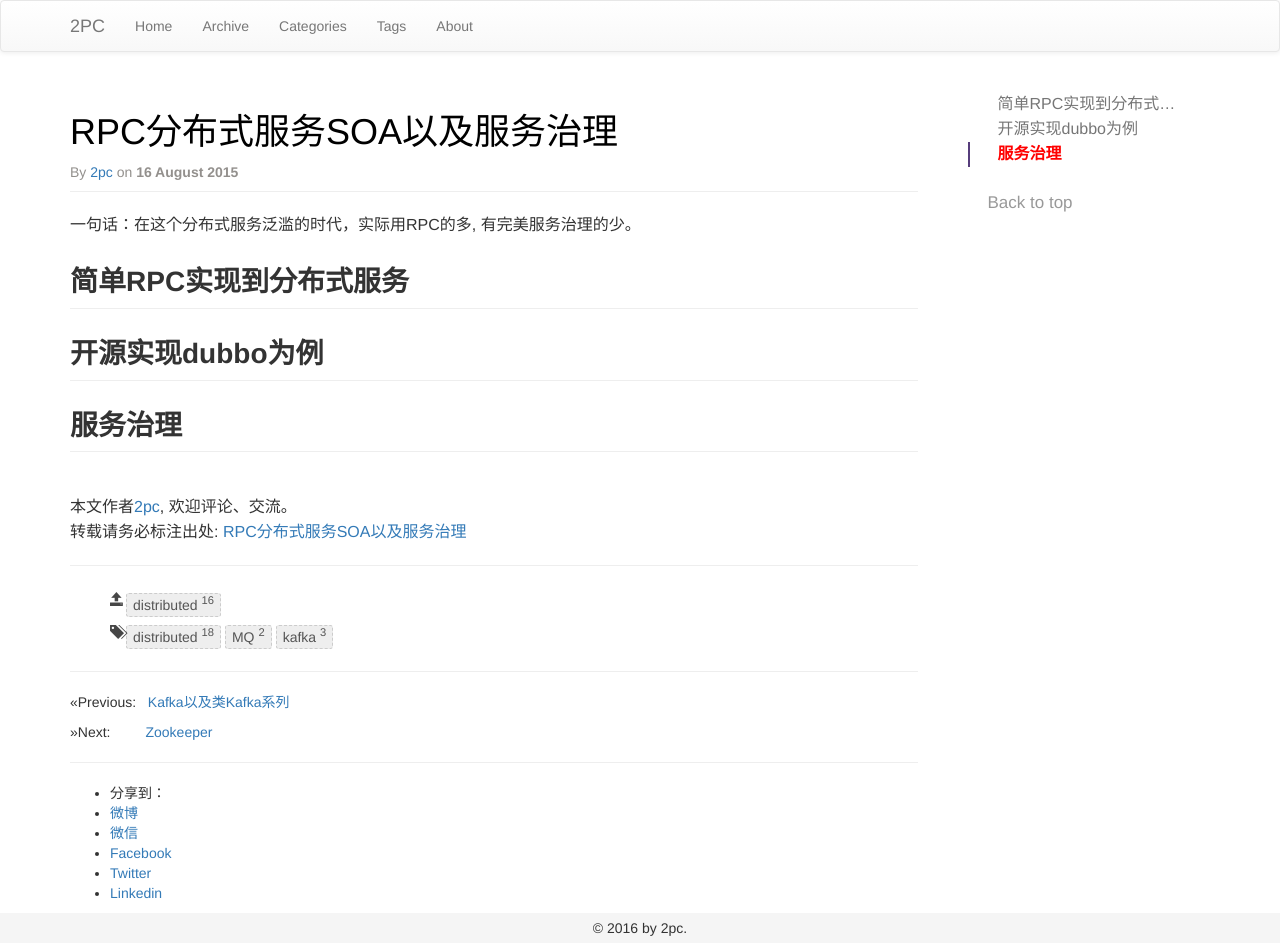
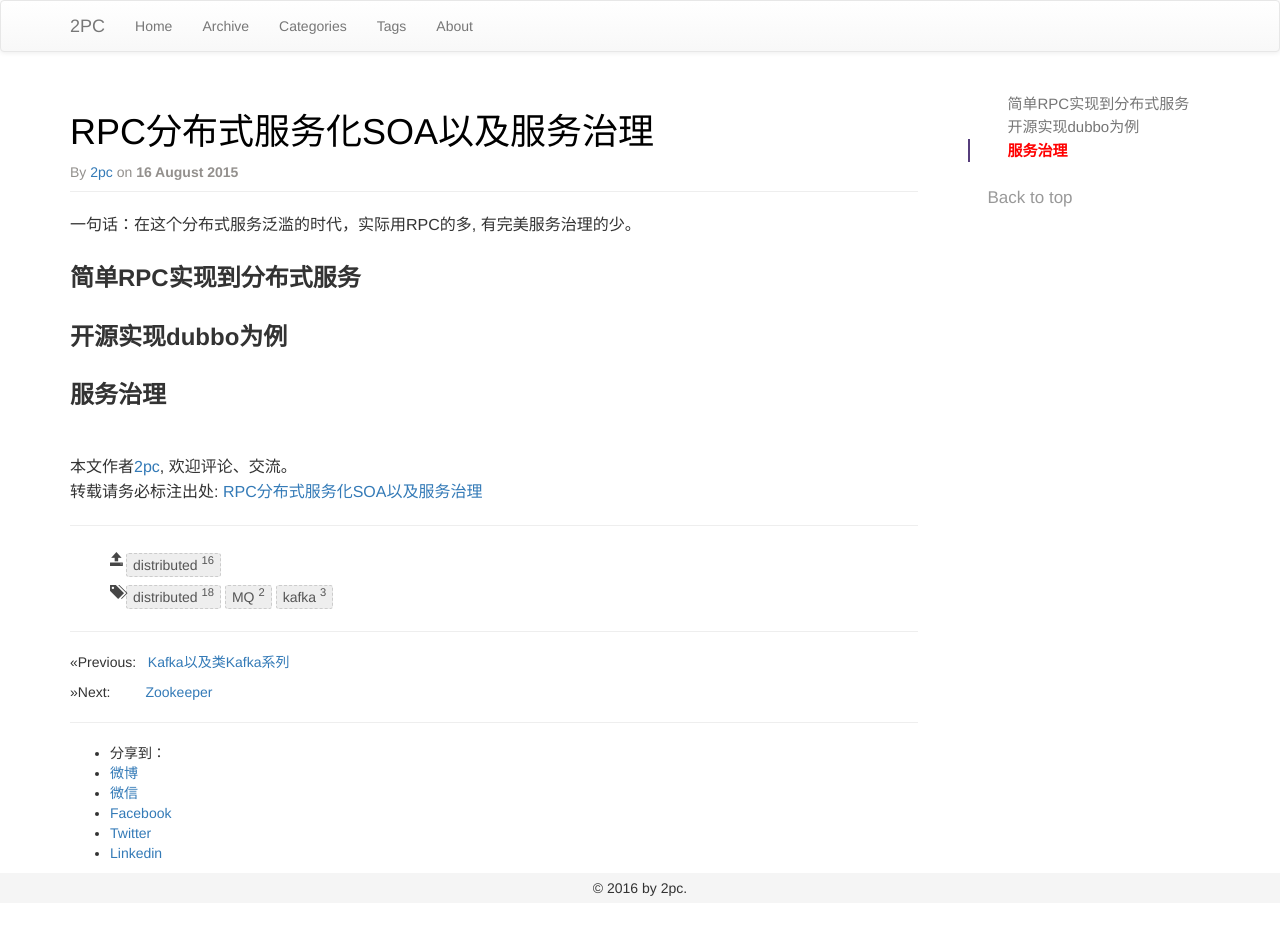
Before and after one commit to luyee/2pc.github.io, a Jekyll site: the page built from _posts/distributed/2015-08-16-soa.md, in a window 1280 px wide. Built offline with Jekyll 4.4.1, drawn with Linux system fonts in a browser that asks for light colours; comment, search, counter and statistics services are not loaded; after the commit the page ends 903 px from its top, so only the background shows below that.

Commit message:
Update 2015-08-16-soa.md

```diff
--- a/_posts/distributed/2015-08-16-soa.md
+++ b/_posts/distributed/2015-08-16-soa.md
@@ -1,6 +1,6 @@
 ---
 layout: post
-title: "RPC分布式服务SOA以及服务治理"
+title: "RPC分布式服务化SOA以及服务治理"
 keywords: ["distributed"]
 description: "Kafka"
 category: "distributed"
@@ -8,8 +8,8 @@ tags: ["distributed","MQ","kafka"]
 ---
 一句话：在这个分布式服务泛滥的时代，实际用RPC的多, 有完美服务治理的少。
 
-## 简单RPC实现到分布式服务
+### 简单RPC实现到分布式服务
 
-## 开源实现dubbo为例
+### 开源实现dubbo为例
 
-## 服务治理
+### 服务治理
```
